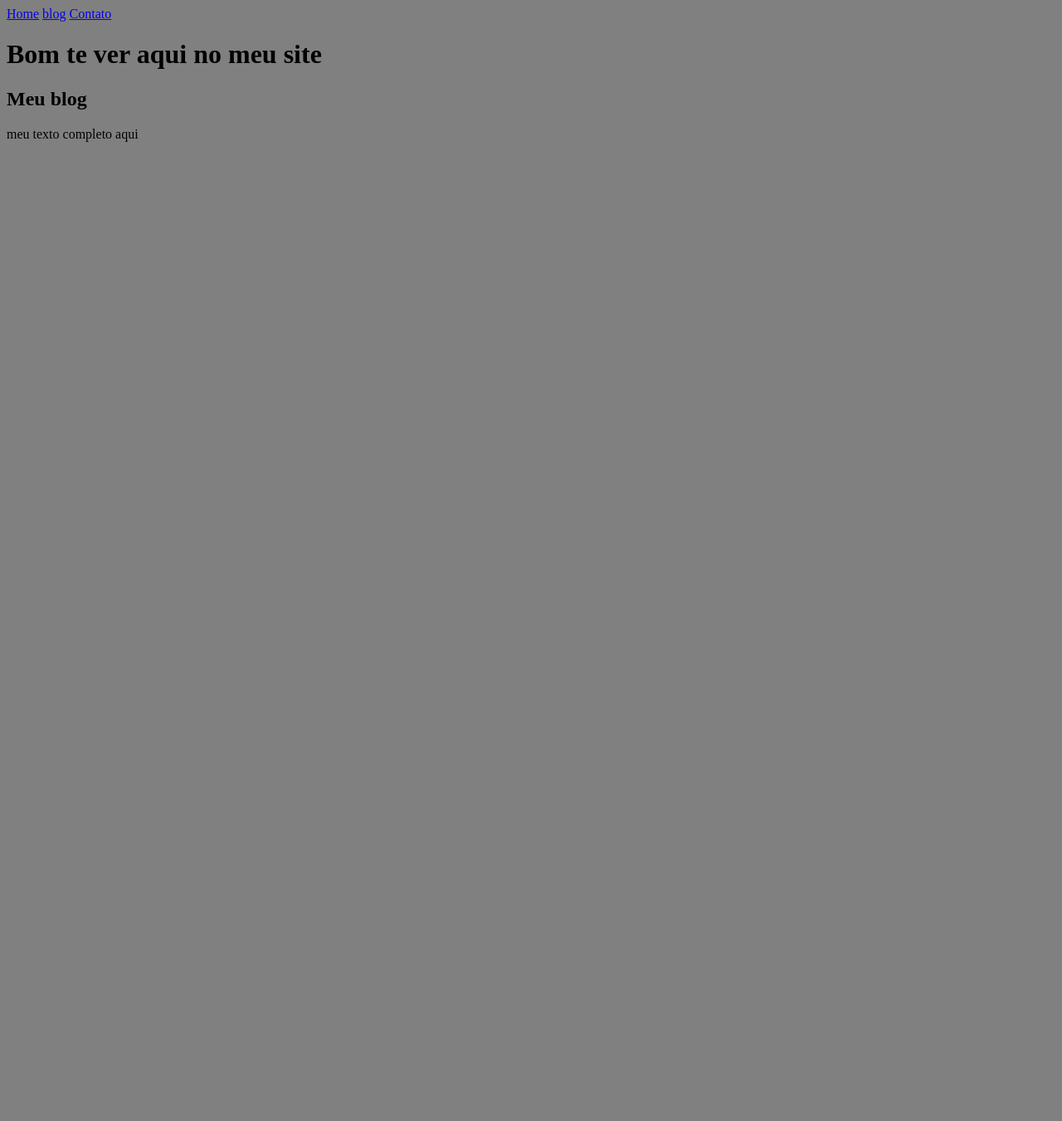
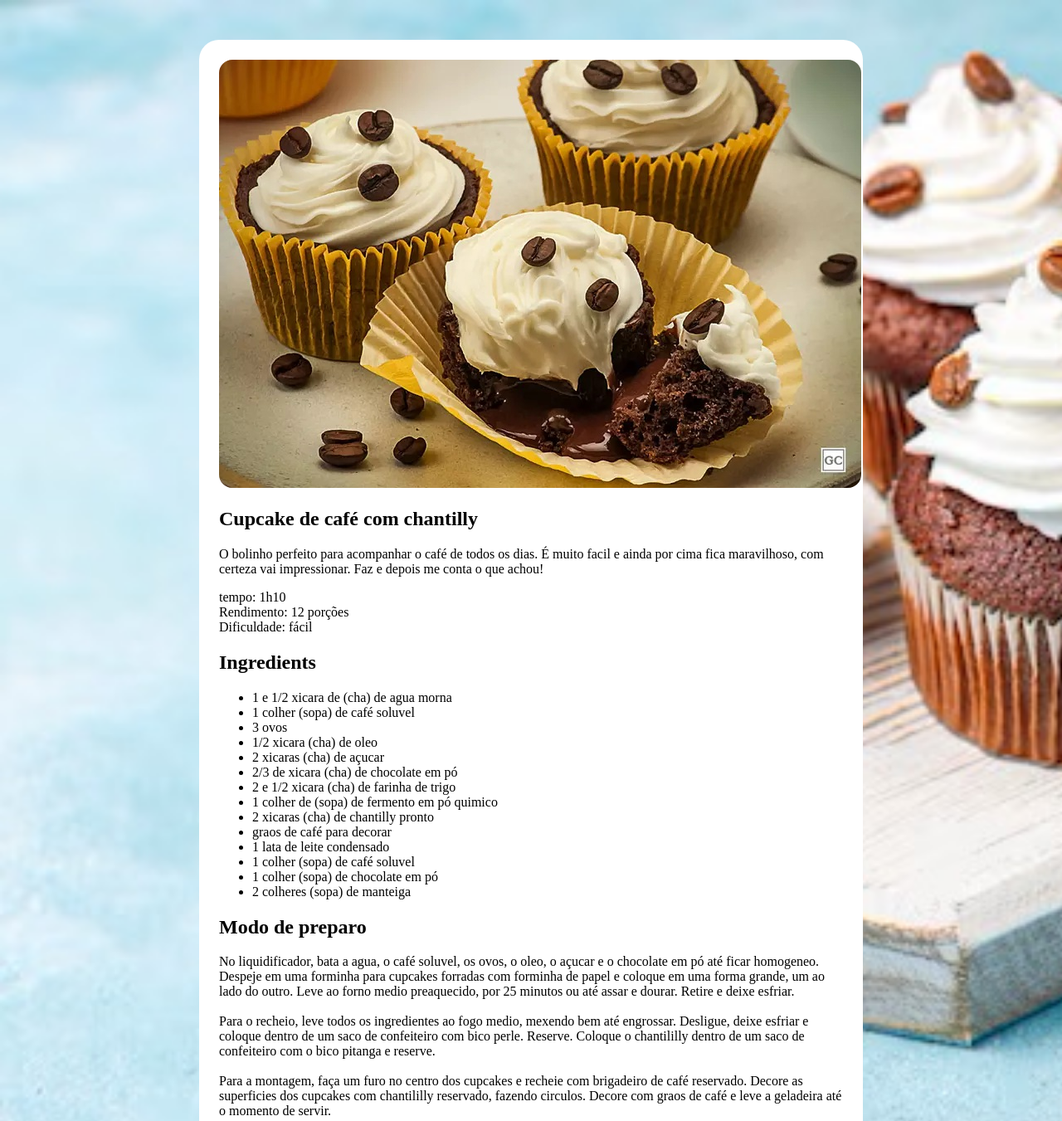
Before and after one commit to samuelamadeu/rocketseat-projetos, a plain HTML site: page PROJETO/INDEX.HTML in a window 1280 px wide. Shown: the top 1351 px of the page at 83% size. Before the commit the page ends 800 px from the top, so only its background shows below. Drawn offline with Linux system fonts and the light colour scheme.

Commit message:
style e imagem

```diff
--- a/PROJETO/INDEX.HTML
+++ b/PROJETO/INDEX.HTML
@@ -3,24 +3,56 @@
 <head>
     <meta charset="UTF-8">
     <meta name="viewport" content="width=device-width, initial-scale=1.0">
-    <title>Meu Site</title>
+    <title>Pagina de receitas</title>
     <link rel="stylesheet" href="/PROJETO/css/style.css">
 </head>
 <body>
-    <nav>
-        <a href="#home">Home</a>
-        <a href="#blog">blog</a>
-        <a href="#contato">Contato</a>
-    </nav>
-    <main>
-        <section id="home"></section>
-            <h1>Bom te ver aqui no meu site </h1>
-        <section id="blog"></section>
-            <h2>
-                Meu blog
-            </h2>
-        <section id="contato"></section>
-        <p>meu texto completo aqui </p>
-    </main>
+    <div id="page">
+        <img src="assets/bg.jpg" alt=" fundo cupcake com graos de café e chantilly">
+        <main>
+            <section id="about">
+                <h1>Cupcake de café com chantilly</h1>
+                <p>
+                    O bolinho perfeito para acompanhar o café de todos os dias. É muito facil e ainda por cima fica maravilhoso, com certeza vai impressionar. Faz e depois me conta o que achou!
+                </p>
+                <p>
+                tempo: 1h10 <br>
+                Rendimento: 12 porções <br>
+                Dificuldade: fácil
+                </p>
+            </section>
+            <section id="ingredients">
+                <h2>Ingredients</h2>
+                <p>
+                    <ul>
+                        <li>1 e 1/2 xicara de (cha) de agua morna</li>
+                        <li>1 colher (sopa) de café soluvel</li>
+                        <li>3 ovos</li>
+                        <li>1/2 xicara (cha) de oleo </li>
+                        <li>2 xicaras (cha) de açucar</li>
+                        <li>2/3 de xicara (cha) de chocolate em pó</li>
+                        <li>2 e 1/2 xicara (cha) de farinha de trigo</li>
+                        <li>1 colher de (sopa) de fermento em pó quimico</li>
+                        <li>2 xicaras (cha) de chantilly pronto</li>
+                        <li>graos de café para decorar</li>
+                        <li>1 lata de leite condensado</li>
+                        <li>1 colher (sopa) de café soluvel</li>
+                        <li>1 colher (sopa) de chocolate em pó</li>
+                        <li>2 colheres (sopa) de manteiga</li>
+                    </ul>
+                </p>
+            </section>
+            <section id="preparation">
+                <h2>Modo de preparo</h2>
+                <p>
+                    No liquidificador, bata a agua, o café soluvel, os ovos, o oleo, o açucar e o chocolate em pó até ficar homogeneo.
+                    Despeje em uma forminha para cupcakes forradas com forminha de papel e coloque em uma forma grande, um ao lado do outro. Leve ao forno medio preaquecido, por 25 minutos ou até assar e dourar. Retire e deixe esfriar. <br><br>
+                    Para o recheio, leve todos os ingredientes ao fogo medio, mexendo bem até engrossar. Desligue, deixe esfriar e coloque dentro de um saco de confeiteiro com bico perle. Reserve. Coloque o chantililly dentro de um saco de confeiteiro com o bico pitanga e reserve.
+                    <br><br>
+                    Para a  montagem, faça um furo no centro dos cupcakes e recheie com brigadeiro de café reservado. Decore as superficies dos cupcakes com chantililly reservado, fazendo circulos. Decore com graos de café e leve a geladeira até o momento de servir.
+                </p>
+            </section>
+        </main>
+    </div>
 </body>
 </html>
--- a/PROJETO/css/style.css
+++ b/PROJETO/css/style.css
@@ -1,3 +1,16 @@
 body {
-    background-color: grey;
+    background-image: url(/PROJETO/assets/layout.jpg);
+    background-size: cover;
 }
+#page {
+    box-sizing: border-box;
+    width: 800px;
+    padding: 24px;
+    background-color: white;
+    border-radius: 24px;
+    margin: 48px auto;
+
+}
+img {
+    border-radius: 16px;
+}
```
Also changed, not shown: PROJETO/assets/bg.jpg (added), PROJETO/assets/layout.jpg (added).
